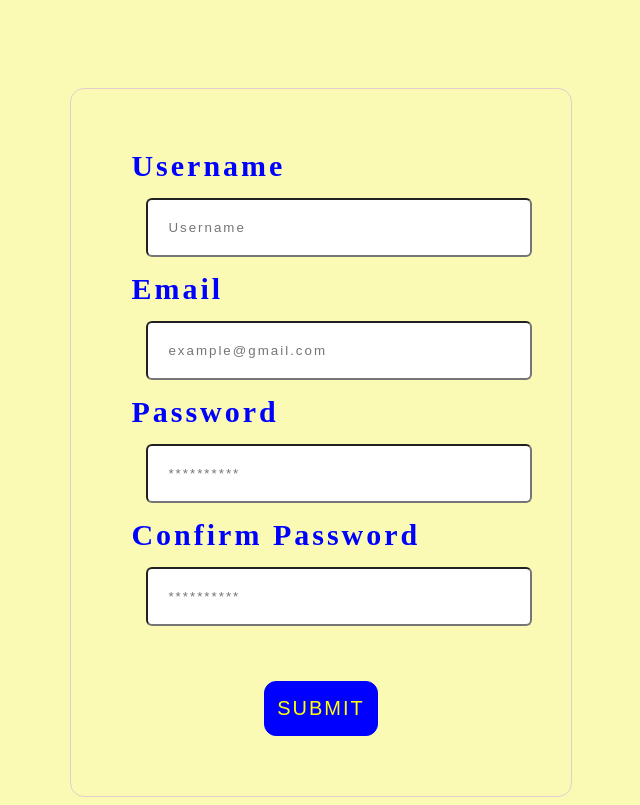
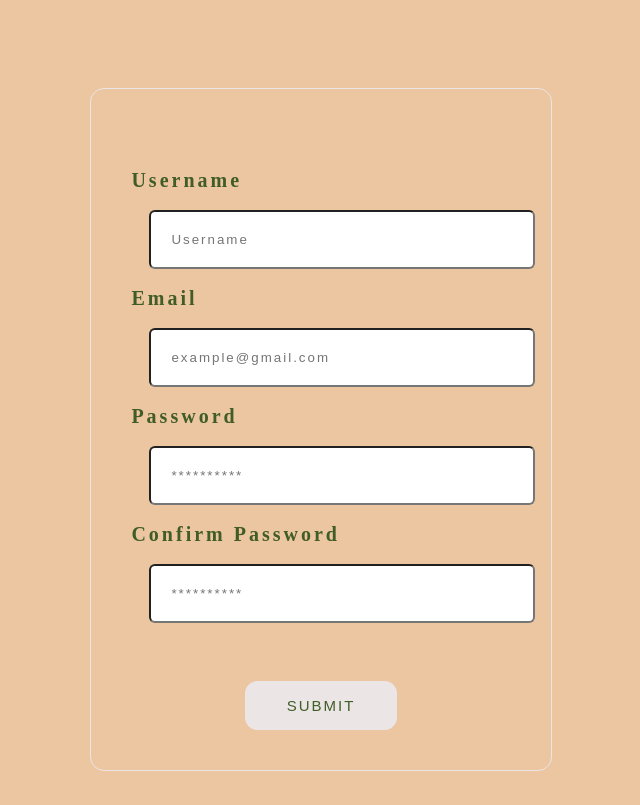
Before and after one commit to julichkaD/my-react, a React (Create React App) app: page / in a window 1280 px wide. Shown: the whole page, without its empty margins (319-959 px from the left). Built offline with nearby package versions, Linux system fonts and the light colour scheme.

Commit message:
Reinstalled json

```diff
--- a/package.json
+++ b/package.json
@@ -14,6 +14,7 @@
     "react-dom": "^18.2.0",
     "react-router-dom": "^6.22.3",
     "react-scripts": "5.0.1",
+    "sass": "^1.75.0",
     "web-vitals": "^2.1.4"
   },
   "scripts": {
--- a/src/Nav.js
+++ /dev/null
@@ -1,25 +0,0 @@
-import React from "react";
-import "./index.css"
-
-const Nav = () => {
-  return (
-    <div className="nav">
-      <ul className="nav">
-        <li>
-          <a href="/home">Home</a>
-        </li>
-        <li>
-          <a href="/another-page">Featured</a>
-        </li>
-        <li>
-          <a href="/another-page">Jeans</a>
-        </li>
-        <li>
-          <a href="/another-page">Pants</a>
-        </li>
-      </ul>
-    </div>
-  );
-};
-
-export default Nav;
--- a/src/components/registerPage.scss
+++ b/src/components/registerPage.scss
@@ -1,4 +1,77 @@
-$primaryColor: #c1946a;
-$secobdaryColor:  #405d27;
-$thirdColor:#3e4444;
+$primaryColor: #ecc5a1;
+$secondaryColor: #405d27;
+$thirdColor: #3e4444;
 $optionalColor: #82b74b;
+$borderColor: rgb(235, 229, 229);
+
+
+body {
+    background-color: $primaryColor;
+}
+
+// .App {
+//     display: flex;
+//     align-items: center;
+//     justify-content: center;
+//     padding-top: 80px;
+//     box-sizing: border-box;
+.register-page {
+    display: flex;
+    align-items: center;
+    justify-content: center;
+    padding-top: 80px;
+    box-sizing: border-box;
+}
+
+form {
+    width: 30%;
+    border: 1px solid $borderColor;
+    padding: 40px;
+    border-radius: 14px;
+    padding-top: 80px;
+
+
+
+    input {
+        padding: 20px;
+        margin: 18px;
+        letter-spacing: 2px;
+        width: 90%;
+        border-radius: 6px;
+    }
+
+    label {
+        display: flex;
+        justify-content: left;
+        margin-left: 0;
+        font-weight: bold;
+        font-size: 20px;
+        color: $secondaryColor;
+        letter-spacing: 3px;
+    }
+
+    .register {
+        display: block;
+        margin: 0 auto;
+        padding: 15px 10px;
+        width: 40%;
+        margin-top: 40px;
+        border: 1px solid $borderColor;
+        border-radius: 12px;
+        background-color: $borderColor;
+        color: $secondaryColor;
+        font-size: 15px;
+        letter-spacing: 2px;
+    }
+
+    span {
+        display: block;
+        text-align: center;
+        color: $borderColor;
+        font-size: 18px;
+        margin-top: 2px;
+        font-weight: 500;
+        letter-spacing: 2px;
+    }
+
+}
--- /dev/null
+++ b/src/components/welcomePage.scss
@@ -0,0 +1,25 @@
+$primaryColor: #f3d7be;
+$secondaryColor: #405d27;
+$thirdColor: #3e4444;
+$optionalColor: #82b74b;
+$borderColor: rgb(235, 229, 229);
+
+body {
+    background-color: $primaryColor
+}
+.bg {
+    background-image: url("https://wallpapercave.com/wp/wp3417478.jpg");
+    background-repeat: no-repeat;
+    background-size: cover;
+    background-position: center;
+    width: 100%;
+    height: 100vh;
+
+    .welcome-page-header{
+         color: #185185;
+         text-align: center;
+         padding: 20vh;
+         font-size: 50px;
+         font-weight: 100;
+    }
+}
```
Also changed, not shown: 1 other file (tests, documents, lock files or other folders).
